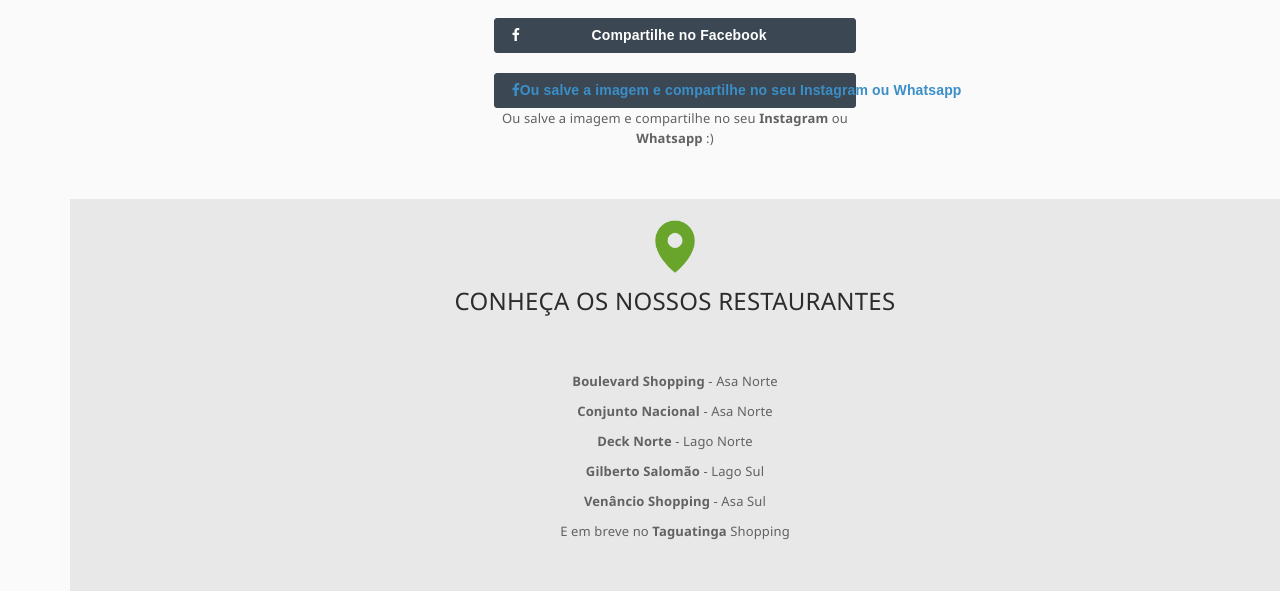
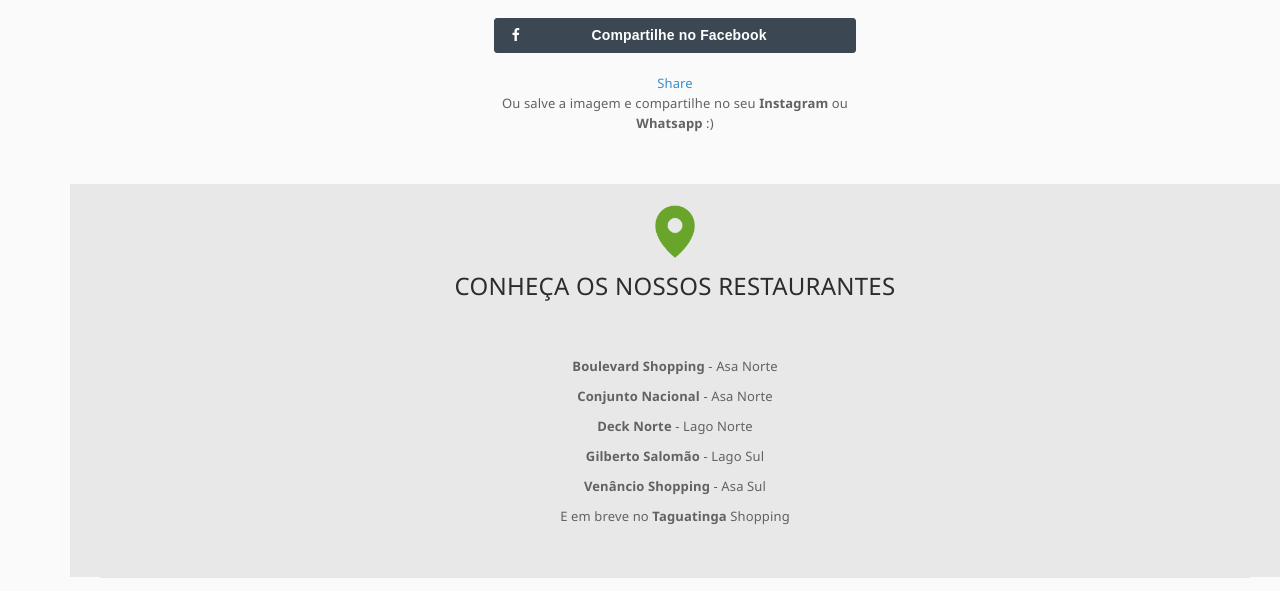
Before and after one commit to willianpinho/tomatzocarnaval, a Flask app: page /sucess/1 in a window 1280 px wide. Shown: the part 582-1173 px from the top of the page. Run offline with Flask 2, Linux system fonts and the light colour scheme; the visitor is signed in with stand-in values (Sample User, id 1); data comes from the database, SQL or seed files in the repository; style sheets or scripts are compiled from the project's sources; some libraries are stand-ins or nearby versions; some web fonts are replaced.

Commit message:
CSS Final 2

```diff
--- a/templates/final.html
+++ b/templates/final.html
@@ -123,10 +123,10 @@
                       <div class="col-md-4 col-md-offset-4">
                       <br>
 
-                      <button id="share-btn" class="btn btn-block btn-info btn-facebook" type="button"><span class="pull-left"><i class="fa fa-facebook"></i></span><span class="bold">Compartilhe no Facebook</span></button>
+                      <a class="fb-xfbml-parse-ignore" target="_blank" href="https://www.facebook.com/sharer/sharer.php?u=http%3A%2F%2Fwww.tomatzocarnaval.com%2F&amp;src=sdkpreparse"><button id="share-btn" class="btn btn-block btn-info btn-facebook" type="button"><span class="pull-left"><i class="fa fa-facebook"></i></span><span class="bold">Compartilhe no Facebook</span></button></a>
                       <br>
 
-                      <div class="btn btn-block btn-info btn-facebook" data-href="http://www.tomatzocarnaval.com/" data-layout="button" data-size="large" data-mobile-iframe="true"><a class="fb-xfbml-parse-ignore" target="_blank" href="https://www.facebook.com/sharer/sharer.php?u=http%3A%2F%2Fwww.tomatzocarnaval.com%2F&amp;src=sdkpreparse"><span class="pull-left"><i class="fa fa-facebook"></i></span><span class="bold">Ou salve a imagem e compartilhe no seu <strong>Instagram</strong> ou <strong>Whatsapp</strong> </span></a></div>
+                      <div class="fb-share-button " data-href="http://www.tomatzocarnaval.com/" data-layout="button" data-size="large" data-mobile-iframe="true"><a class="fb-xfbml-parse-ignore" target="_blank" href="https://www.facebook.com/sharer/sharer.php?u=http%3A%2F%2Fwww.tomatzocarnaval.com%2F&amp;src=sdkpreparse">Share</a></div>
 
                       <p>Ou salve a imagem e compartilhe no seu <strong>Instagram</strong> ou <strong>Whatsapp</strong> :)</p>
 
```
